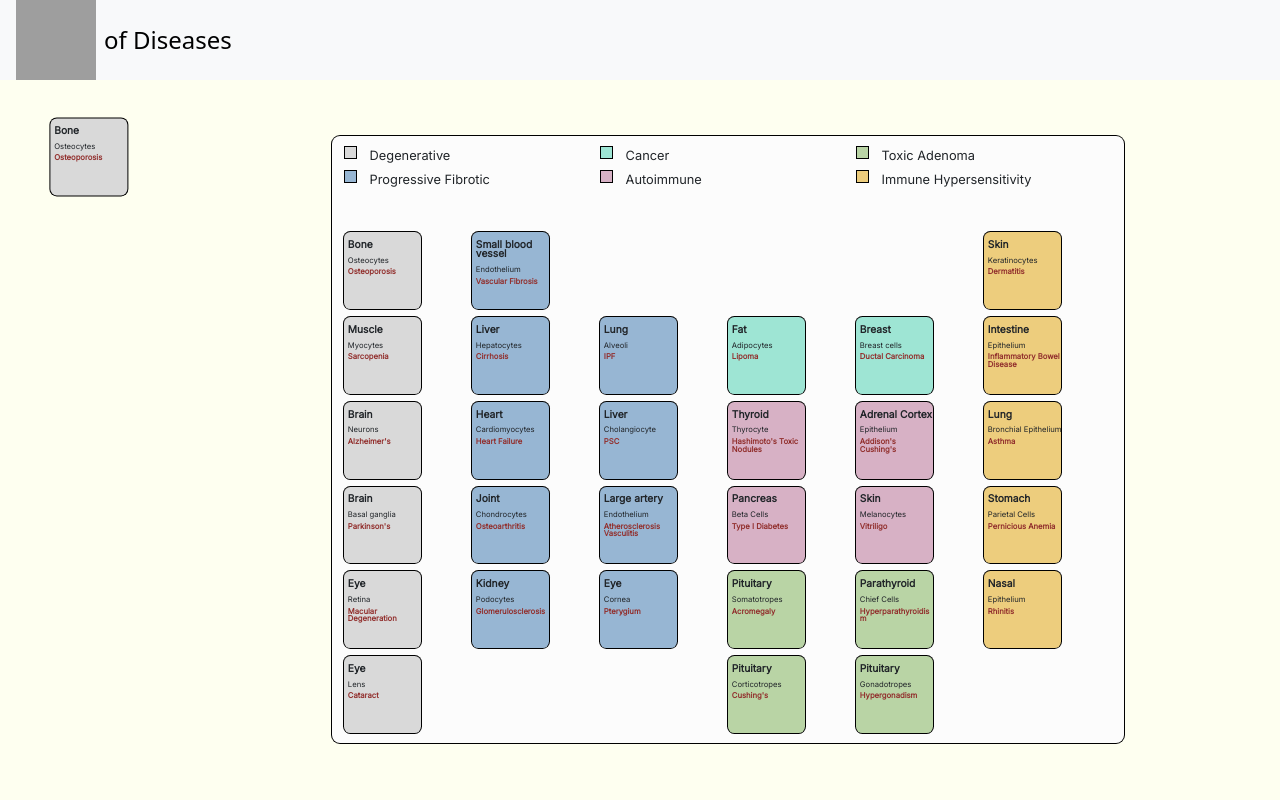
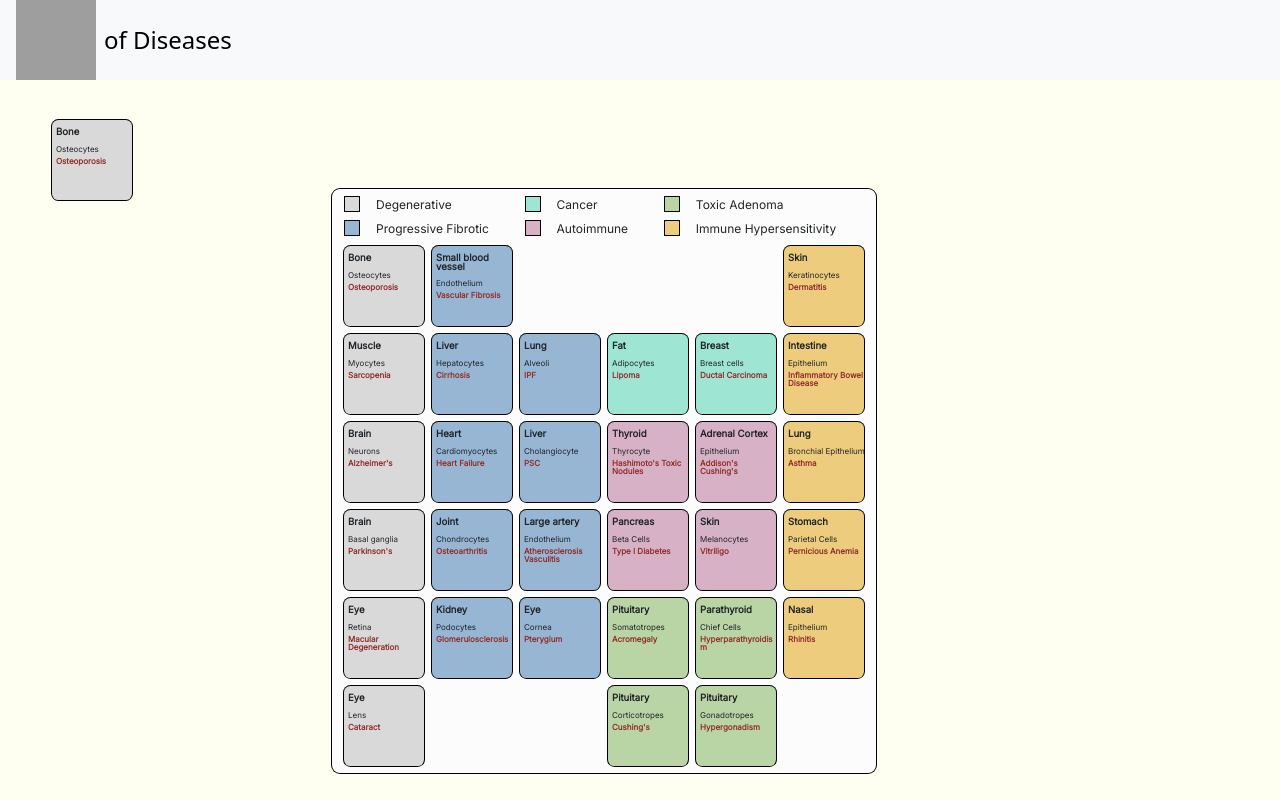
Before and after one commit to eitanporat/PeriodicTable, a React (Vite) app: page / in a window 1280 px wide. Built offline with nearby package versions, Linux system fonts and the light colour scheme; grey boxes are pictures that could not be loaded.

Commit message:
more nonsense

```diff
--- a/src/App.css
+++ b/src/App.css
@@ -1,6 +1,6 @@
 .disease-square {
-  width: 6vmax;
-  height: 6vmax;
+  width: 10vmin;
+  height: 10vmin;
   background-color: white;
   border: 1px solid none;
   /* Shadow */
@@ -13,11 +13,11 @@
 }
 
 .disease-organ {
-  font-size: .8vmax;
+  font-size: 1.2vmin;
   display: block;
   position: relative;
   line-height: .9;
-  width: 95%;
+  width: 90%;
   left: 5%;
   top: 10%;
   bottom: 10%;
@@ -25,7 +25,7 @@
 }
 
 .disease-cell-type {
-  font-size: .6vmax;
+  font-size: 1vmin;
   display: block;
   position: relative;
   left: 5%;
@@ -34,7 +34,7 @@
 }
 
 .disease-name {
-  font-size: .6vmax;
+  font-size: 1vmin;
   position: relative;
   display: block;
   left: 5%;
@@ -51,42 +51,41 @@
 }
 
 .periodic-table {
-  margin-top: 5%;
+  margin-top: 2%;
   display: grid;
   row-gap: 1vmin;
-  column-gap: 0vmin;
+  column-gap: 1vmin;
   width: 100%;
 }
 
 .periodic-table-container {
   box-shadow: 0px 0px 0px 1px black;
   border-radius: 1vmin;
-  margin-top: 7vh;
+  margin-top: 20%;
   padding: 1.25%;
-  width: 100%;
   background: #FCFCFC;
 }
 
 .disease-class-container {
   display: grid;
   margin-top: none;
-  grid-template-rows: 3vh 3vh;
-  column-gap: auto;
+  row-gap: 1vmin;
+  column-gap: 1vmin;
   height: fit-content;
 }
 
 .disease-class-color {
-  width: 1vmax;
-  height: 1vmax;
+  width: 2vmin;
+  height: 2vmin;
   border: 1px solid black;
   vertical-align: middle;
 }
 
 .disease-class-text {
   position: relative;
-  margin-left: 2vmax;
-  top: -1vmax;
-  font-size: 1vmax;
+  margin-left: 4vmin;
+  top: -2vmin;
+  font-size: 1.5vmin;
   width: 2vmax;
   height: 1vmax;
   word-break: break-word;
@@ -96,7 +95,6 @@
 }
 
 .disease-class-rectangle {
-  width: 20vw;
   height: 2vh;
   font-size: 1vh;
   font-family: Inter;
```
